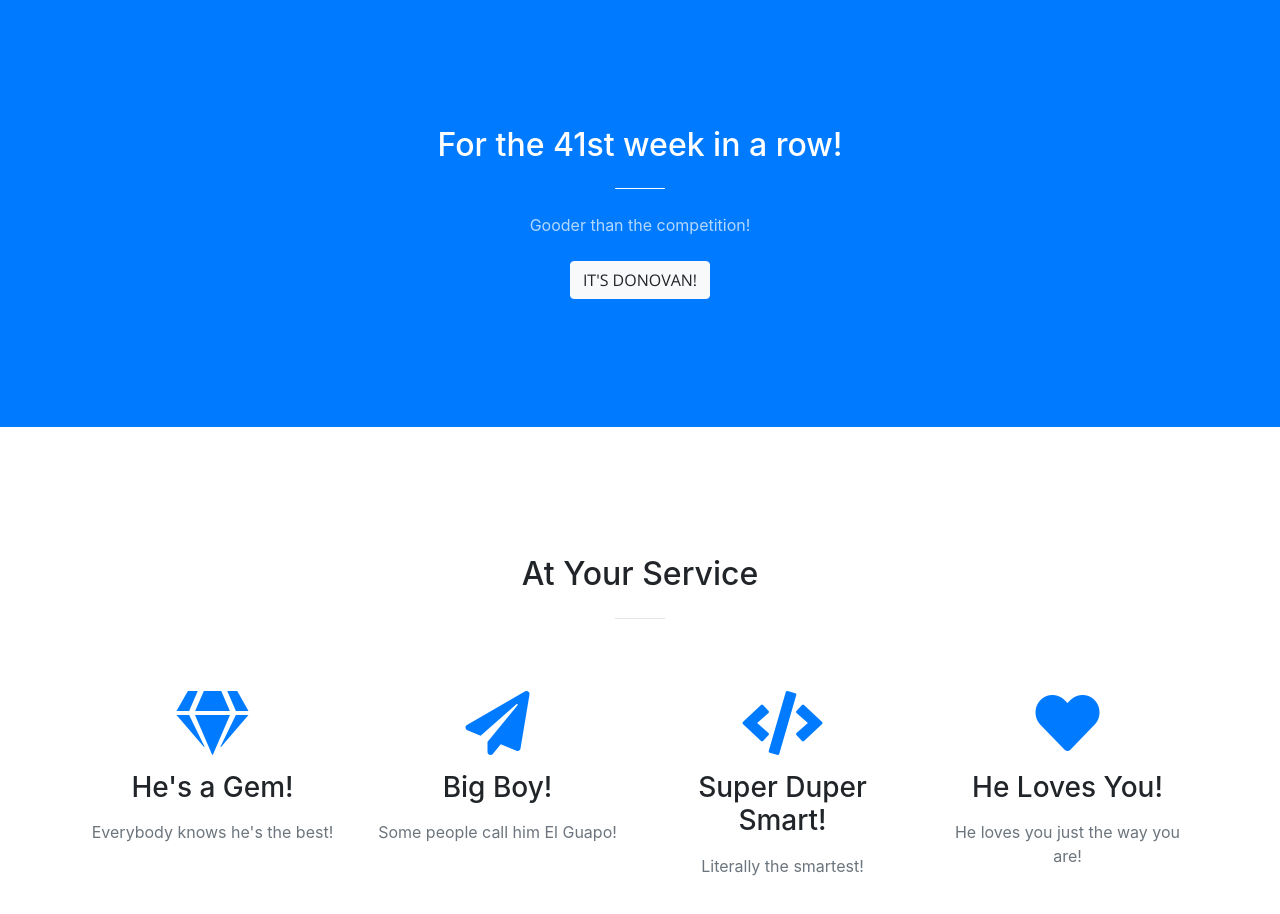
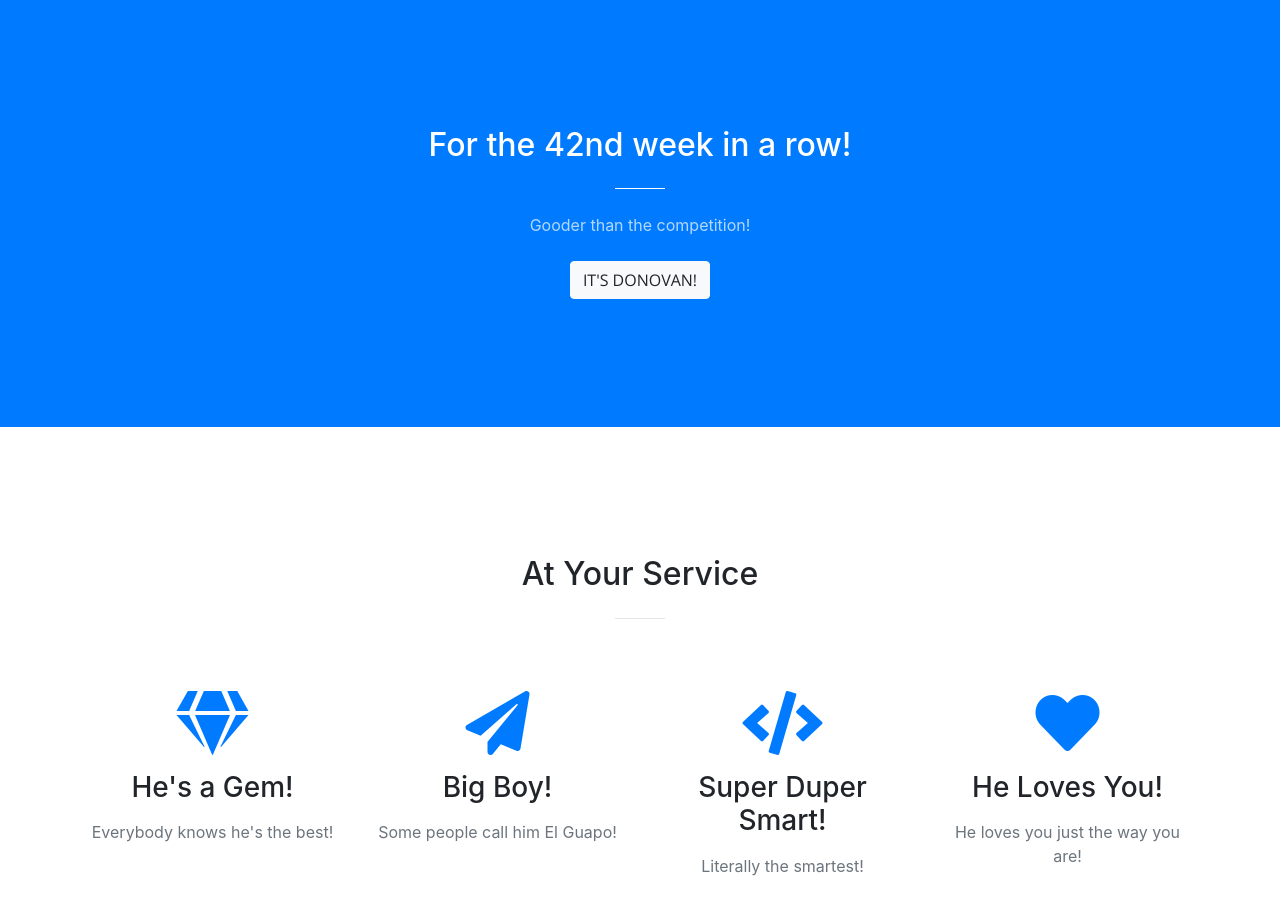
Before and after one commit to fbocain/goodest, a website with bundled scripts: page index.html in a window 1280 px wide. Shown: the part 802-1716 px from the top of the page. Built offline with nearby package versions, Linux system fonts and the light colour scheme.

Commit message:
Update index.html

```diff
--- a/index.html
+++ b/index.html
@@ -75,7 +75,7 @@
       <div class="container">
         <div class="row">
           <div class="col-lg-8 mx-auto text-center">
-            <h2 class="section-heading text-white">For the 41st week in a row!</h2>
+            <h2 class="section-heading text-white">For the 42nd week in a row!</h2>
             <hr class="light my-4">
             <p class="text-faded mb-4">Gooder than the competition!</p>
             <a class="btn btn-light btn-xl js-scroll-trigger" href="#services">It's Donovan!</a>
```
